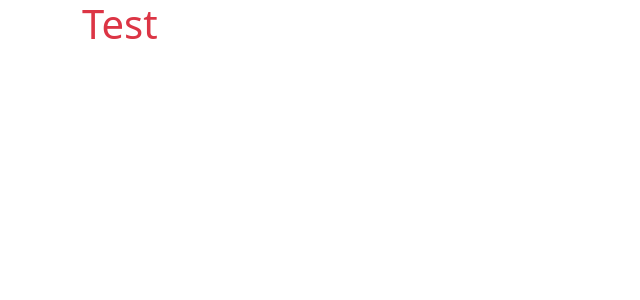
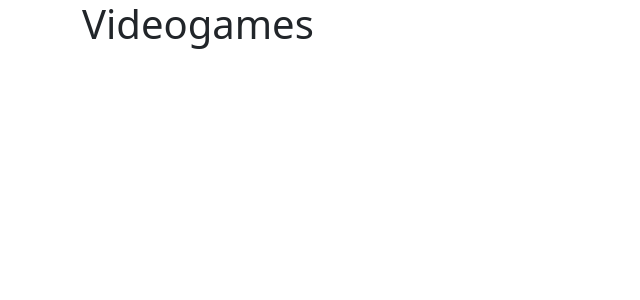
Before and after one commit to ArmandoMarino/vue-dischi, a Vue app: page / in a window 1280 px wide. Before the commit this address had no page. Shown: the top 300 px of the page, without its empty margins (0-640 px from the left). Built offline with nearby package versions, Linux system fonts and the light colour scheme.

Commit message:
created homepage and router view

```diff
--- a/src/App.vue
+++ b/src/App.vue
@@ -1,13 +1,11 @@
 <script>
 export default {
-  name: 'App'
-}
+  name: "App",
+};
 </script>
 
 <template>
-  <div class="container text-danger">
-    <h1>Test</h1>
-  </div>
+  <RouterView />
 </template>
 
 <style></style>
--- /dev/null
+++ b/src/pages/HomePage.vue
@@ -0,0 +1,13 @@
+<script>
+// import axios from "axios";
+export default {
+  name: "HomePage",
+};
+</script>
+
+<template>
+  <div class="container">
+    <h1>Videogames</h1>
+    <!-- TODO importare componente lista videogiochi -->
+  </div>
+</template>
--- a/src/router/index.js
+++ b/src/router/index.js
@@ -3,7 +3,7 @@ import { createRouter, createWebHistory } from "vue-router";
 
 // Importo le pagine che voglio usare
 
-// import HomePage from '../pages/HomePage.vue';
+import HomePage from "../pages/HomePage.vue";
 
 // import NotFoundPage from '../pages/NotFoundPage.vue';
 
@@ -12,14 +12,13 @@ const router = createRouter({
   // History delle pagine
   history: createWebHistory(),
   // Importo la classe da avere in active
-    linkExactActiveClass: 'active',
-    linkActiveClass: 'active',
+  linkActiveClass: "active",
 
   // Rotte che useremo
   routes: [
-        // { path: '/', name: 'home', component: HomePage },
+    { path: "/", name: "home", component: HomePage },
     // { path: '/contact', name: 'contact', component: ContactPage },
-    ]
+  ],
 });
 
-export { router }
+export { router };
```
Lines whose indentation alone changed are shown as unchanged.
